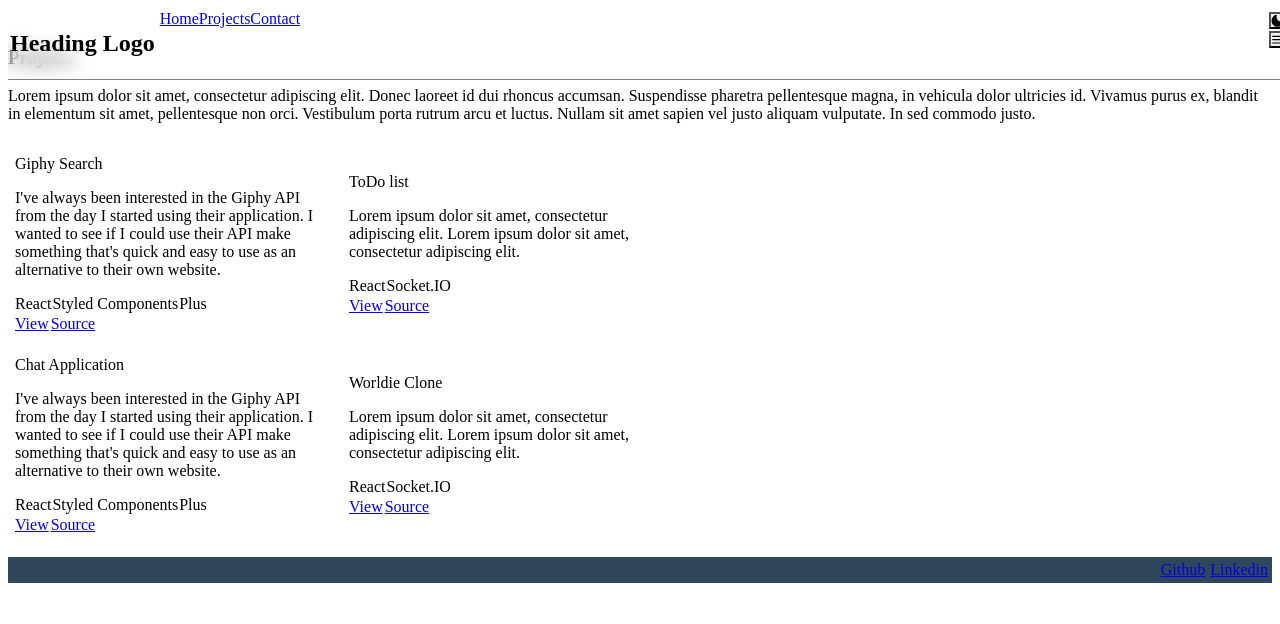
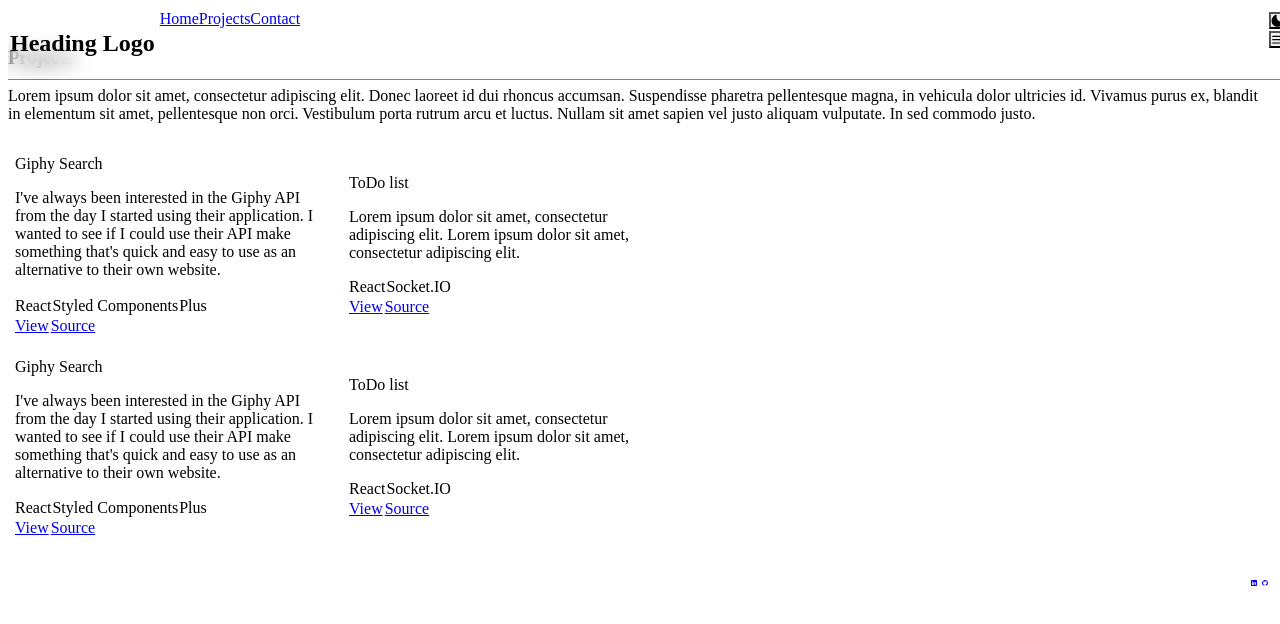
Before and after one commit to damienholden/damienholdencom, a Gatsby site: page /projects in a window 1280 px wide. Built offline with nearby package versions, Linux system fonts and the light colour scheme; Gatsby itself is replaced by a stand-in of ours.

Commit message:
Added footer icons

```diff
--- a/package.json
+++ b/package.json
@@ -26,6 +26,7 @@
     "gatsby-plugin-styled-components": "^5.19.0",
     "react": "^18.1.0",
     "react-dom": "^18.1.0",
+    "react-icons": "^4.6.0",
     "react-simple-typewriter": "^4.0.5",
     "styled-components": "^5.3.5"
   }
--- a/src/components/Footer/Footer.jsx
+++ b/src/components/Footer/Footer.jsx
@@ -1,12 +1,12 @@
 import React from "react";
-import { Box, Container, Link } from "@chakra-ui/react";
-import { GithubIcon, LinkedinIcon } from "@chakra-ui/icons";
-
+import { Box, Container, Link, Icon, Divider } from "@chakra-ui/react";
+import { BsLinkedin, BsGithub } from "react-icons/bs";
 import { FooterWrapper } from "./Footer.styles";
 
 export const Footer = () => {
   return (
-    <FooterWrapper backgroundColor="#30465c">
+    <FooterWrapper>
+      <Divider />
       <Container maxW="container.md" p={4}>
         <Box display="flex" justifyContent="flex-end">
           <Link
@@ -16,7 +16,7 @@ export const Footer = () => {
             rel="noreferrer"
             isExternal
           >
-            {/* <GithubIcon /> */}Github
+            <Icon as={BsLinkedin} w={6} h={6} focusable={true} />
           </Link>
           <Link
             href="https://github.com/damienholden"
@@ -24,7 +24,7 @@ export const Footer = () => {
             rel="noreferrer"
             isExternal
           >
-            {/* <LinkedinIcon /> */} Linkedin
+            <Icon as={BsGithub} w={6} h={6} focusable={true} />
           </Link>
         </Box>
       </Container>
--- a/src/components/ThemeToggleButton.js
+++ b/src/components/ThemeToggleButton.js
@@ -13,8 +13,5 @@ export const ThemeToggleButton = () => {
       aria-label="Toggle Theme"
       onClick={() => toggleColorMode()}
     ></IconButton>
-    //   <Button size="lg" onClick={() => toggleColorMode()}>
-    //   Toggle Mode
-    // </Button>
   );
 };
--- a/src/gatsby-plugin-chakra-ui/theme.js
+++ b/src/gatsby-plugin-chakra-ui/theme.js
@@ -1,5 +1,5 @@
 // 1. import `extendTheme` function
-import { extendTheme, UnorderedList } from "@chakra-ui/react";
+import { extendTheme } from "@chakra-ui/react";
 import { mode } from "@chakra-ui/theme-tools";
 
 // 2. Add your color mode config
--- a/src/pages/projects.js
+++ b/src/pages/projects.js
@@ -33,12 +33,15 @@ const Projects = () => {
           pt={5}
           flexDirection={{ md: "row", sm: "column" }}
           alignItems={"center"}
+          maxW="container.md"
         >
           <Box
             m="2"
             mt="4"
             p="5"
             maxW="320px"
+            w={{ md: "50%", sm: "80%" }}
+            display="block"
             borderWidth="1px"
             backgroundColor={useColorModeValue("", "")}
             color={useColorModeValue("", "")}
@@ -53,7 +56,7 @@ const Projects = () => {
               their API make something that's quick and easy to use as an
               alternative to their own website.
             </Text>
-            <Flex mt={2} align="center">
+            <Box mt={2} align="left">
               <Badge mr="1" colorScheme="blue">
                 React
               </Badge>
@@ -61,7 +64,7 @@ const Projects = () => {
                 Styled Components
               </Badge>
               <Badge colorScheme="blue">Plus</Badge>
-            </Flex>
+            </Box>
             <Flex mt={2} align="center">
               <Button as="a" href="#" colorScheme="blue" mr={2}>
                 View
@@ -71,7 +74,17 @@ const Projects = () => {
               </Button>
             </Flex>
           </Box>
-          <Box m="2" mt="4" p="5" maxW="320px" borderWidth="1px">
+          <Box
+            m="2"
+            mt="4"
+            p="5"
+            maxW="320px"
+            w={{ md: "50%", sm: "80%" }}
+            display="block"
+            borderWidth="1px"
+            backgroundColor={useColorModeValue("", "")}
+            color={useColorModeValue("", "")}
+          >
             {/* <Image borderRadius="md" src="https://bit.ly/2k1H1t6" /> */}
             <Text mt={2} fontSize="xl" fontWeight="semibold" lineHeight="short">
               ToDo list
@@ -103,11 +116,22 @@ const Projects = () => {
           pt={5}
           flexDirection={{ md: "row", sm: "column" }}
           alignItems={"center"}
+          maxW="container.md"
         >
-          <Box m="2" mt="4" p="5" maxW="320px" borderWidth="1px">
+          <Box
+            m="2"
+            mt="4"
+            p="5"
+            maxW="320px"
+            w={{ md: "50%", sm: "80%" }}
+            display="block"
+            borderWidth="1px"
+            backgroundColor={useColorModeValue("", "")}
+            color={useColorModeValue("", "")}
+          >
             {/* <Image borderRadius="md" src="https://bit.ly/2k1H1t6" /> */}
             <Text mt={2} fontSize="xl" fontWeight="semibold" lineHeight="short">
-              Chat Application
+              Giphy Search
             </Text>
             <Text mt={2}>
               I've always been interested in the Giphy API from the day I
@@ -115,7 +139,7 @@ const Projects = () => {
               their API make something that's quick and easy to use as an
               alternative to their own website.
             </Text>
-            <Flex mt={2} align="center">
+            <Box mt={2} align="left">
               <Badge mr="1" colorScheme="blue">
                 React
               </Badge>
@@ -123,7 +147,7 @@ const Projects = () => {
                 Styled Components
               </Badge>
               <Badge colorScheme="blue">Plus</Badge>
-            </Flex>
+            </Box>
             <Flex mt={2} align="center">
               <Button as="a" href="#" colorScheme="blue" mr={2}>
                 View
@@ -133,10 +157,20 @@ const Projects = () => {
               </Button>
             </Flex>
           </Box>
-          <Box m="2" mt="4" p="5" maxW="320px" borderWidth="1px">
+          <Box
+            m="2"
+            mt="4"
+            p="5"
+            maxW="320px"
+            w={{ md: "50%", sm: "80%" }}
+            display="block"
+            borderWidth="1px"
+            backgroundColor={useColorModeValue("", "")}
+            color={useColorModeValue("", "")}
+          >
             {/* <Image borderRadius="md" src="https://bit.ly/2k1H1t6" /> */}
             <Text mt={2} fontSize="xl" fontWeight="semibold" lineHeight="short">
-              Worldie Clone
+              ToDo list
             </Text>
             <Text mt={2}>
               Lorem ipsum dolor sit amet, consectetur adipiscing elit. Lorem
```
Also changed, not shown: 2 other files.
